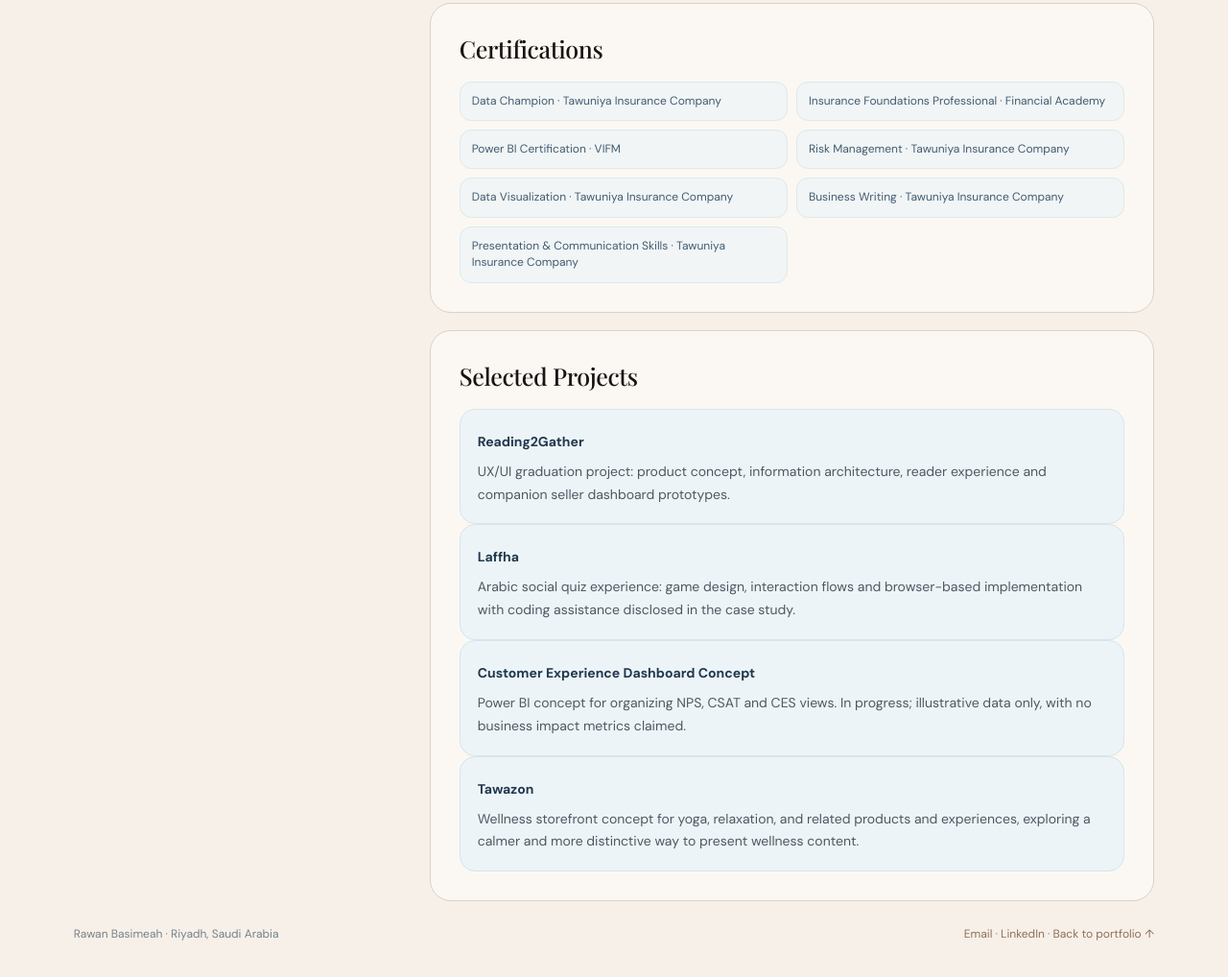
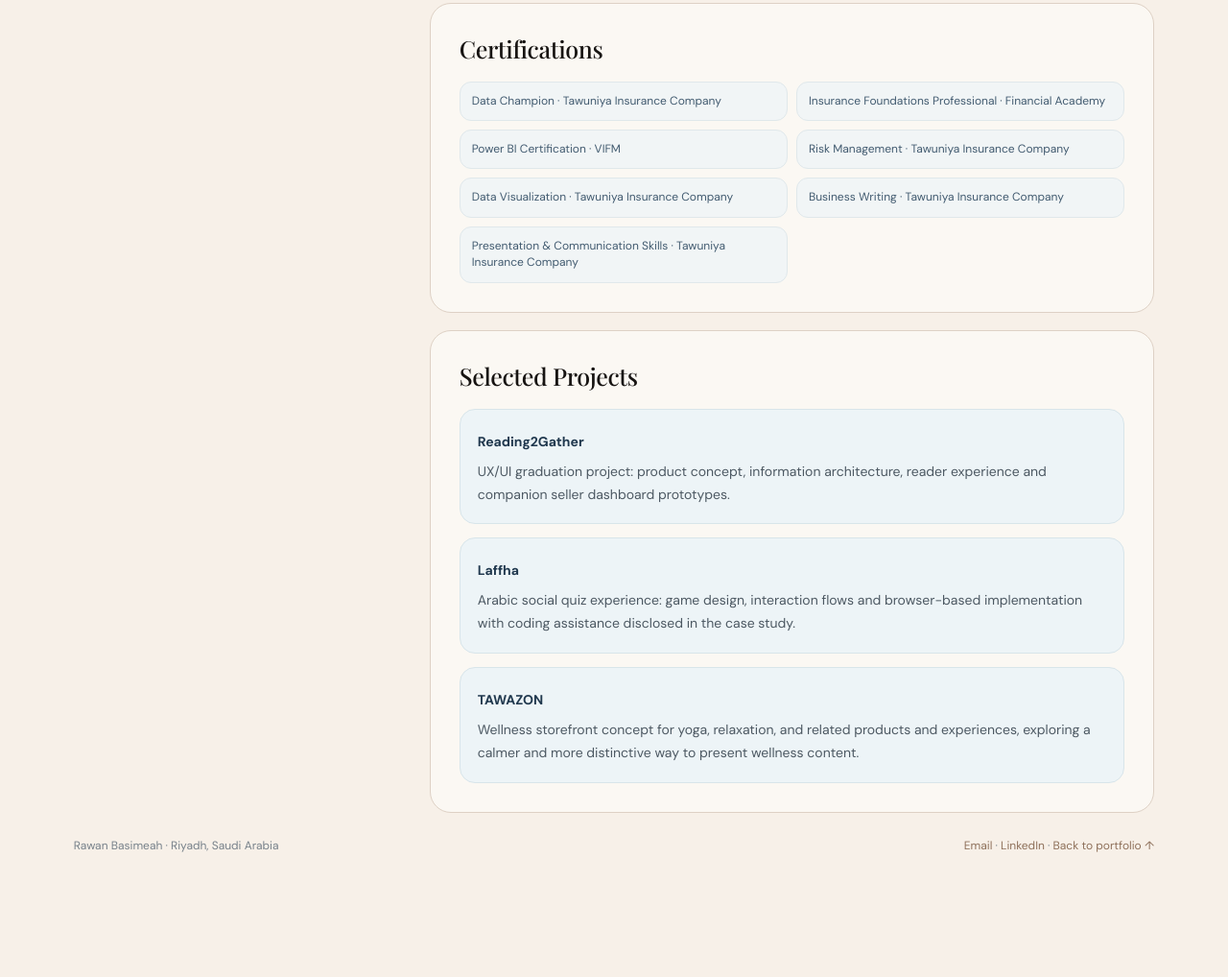
Before and after one commit to Rawan-ab/rawan-portfolio, a plain HTML site: page cv.html in a window 1280 px wide. Shown: the part 2354-3372 px from the top of the page at 96% size. After the commit the page ends 3301 px from the top, so only its background shows below. Drawn offline with nearby package versions, Linux system fonts and the light colour scheme.

Commit message:
Improve project spacing and link portfolio projects

```diff
--- a/cv.html
+++ b/cv.html
@@ -58,9 +58,12 @@
 .cv-education span{display:block;font-size:12px;color:#697987;margin-top:4px}
 .cv-cert-grid{display:grid;grid-template-columns:repeat(2,minmax(0,1fr));gap:9px}
 .cv-cert{background:#f1f5f6;border:1px solid #e0e8eb;border-radius:12px;padding:11px 12px;font-size:12px;line-height:1.45;color:#425b70}
-.cv-project{background:#edf4f7;border:1px solid #d8e5ea;border-radius:16px;padding:18px}
+.cv-project-list{display:grid;gap:14px}
+.cv-project{display:block;background:#edf4f7;border:1px solid #d8e5ea;border-radius:16px;padding:18px;text-decoration:none;transition:transform .2s ease,border-color .2s ease,box-shadow .2s ease}
 .cv-project strong{color:#20384e;font-size:14px}
 .cv-project p{margin:7px 0 0}
+.cv-project:hover,.cv-project:focus-visible{transform:translateY(-2px);border-color:#8db6d2;box-shadow:0 8px 20px rgba(32,56,78,.08)}
+.cv-project:focus-visible{outline:3px solid #8db6d2;outline-offset:3px}
 .cv-footer{display:flex;justify-content:space-between;align-items:center;gap:16px;margin-top:25px;color:#77818a;font-size:12px}
 @media(max-width:780px){.cv-hero{grid-template-columns:1fr}.cv-side-card{max-width:240px}.cv-highlights{grid-template-columns:1fr}.cv-layout{grid-template-columns:1fr}}
 @media(max-width:540px){.cv-contact{display:grid}.cv-cert-grid{grid-template-columns:1fr}.cv-panel,.cv-section{border-radius:18px}.cv-hero{border-radius:22px}}
@@ -210,10 +213,11 @@
         </section>
         <section class="cv-section" aria-labelledby="project">
           <h2 id="project">Selected Projects</h2>
-          <div class="cv-project"><strong>Reading2Gather</strong><p>UX/UI graduation project: product concept, information architecture, reader experience and companion seller dashboard prototypes.</p></div>
-          <div class="cv-project"><strong>Laffha</strong><p>Arabic social quiz experience: game design, interaction flows and browser-based implementation with coding assistance disclosed in the case study.</p></div>
-          <div class="cv-project"><strong>Customer Experience Dashboard Concept</strong><p>Power BI concept for organizing NPS, CSAT and CES views. In progress; illustrative data only, with no business impact metrics claimed.</p></div>
-          <div class="cv-project"><strong>Tawazon</strong><p>Wellness storefront concept for yoga, relaxation, and related products and experiences, exploring a calmer and more distinctive way to present wellness content.</p></div>
+          <div class="cv-project-list">
+            <a class="cv-project" href="reading2gather.html"><strong>Reading2Gather</strong><p>UX/UI graduation project: product concept, information architecture, reader experience and companion seller dashboard prototypes.</p></a>
+            <a class="cv-project" href="laffha.html"><strong>Laffha</strong><p>Arabic social quiz experience: game design, interaction flows and browser-based implementation with coding assistance disclosed in the case study.</p></a>
+            <a class="cv-project" href="tawazon.html"><strong>TAWAZON</strong><p>Wellness storefront concept for yoga, relaxation, and related products and experiences, exploring a calmer and more distinctive way to present wellness content.</p></a>
+          </div>
         </section>
       </div>
     </div>
```
